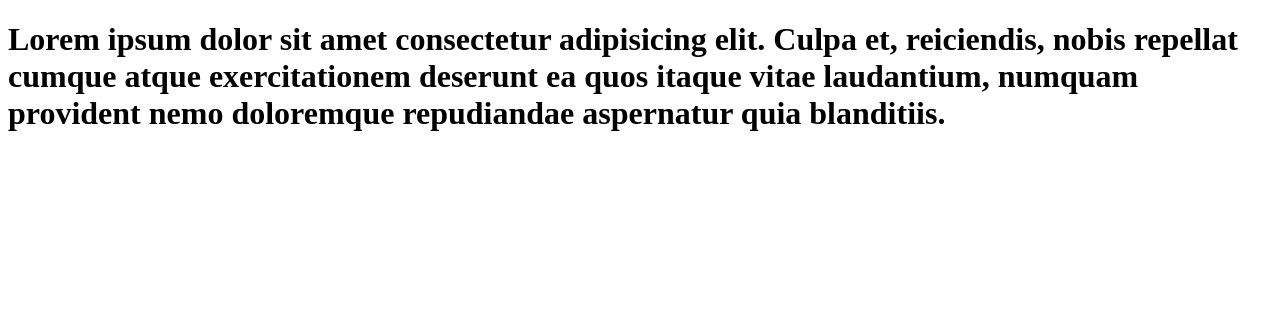
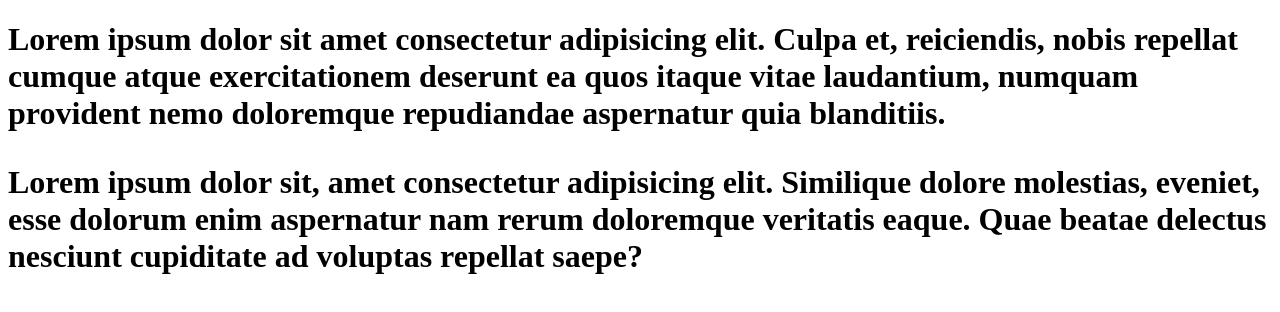
Before and after one commit to NakulBana/learn-git, a plain HTML site: page index.html in a window 1280 px wide. Drawn offline with Linux system fonts and the light colour scheme.

Commit message:
add paragraph to code

```diff
--- a/index.html
+++ b/index.html
@@ -11,6 +11,9 @@
     <h1>Lorem ipsum dolor sit amet consectetur adipisicing elit. Culpa et, reiciendis, nobis repellat cumque atque
         exercitationem deserunt ea quos itaque vitae laudantium, numquam provident nemo doloremque repudiandae
         aspernatur quia blanditiis.
+        <p>Lorem ipsum dolor sit, amet consectetur adipisicing elit. Similique dolore molestias, eveniet, esse dolorum
+            enim aspernatur nam rerum doloremque veritatis eaque. Quae beatae delectus nesciunt cupiditate ad voluptas
+            repellat saepe?</p>
     </h1>
 </body>
 
```
